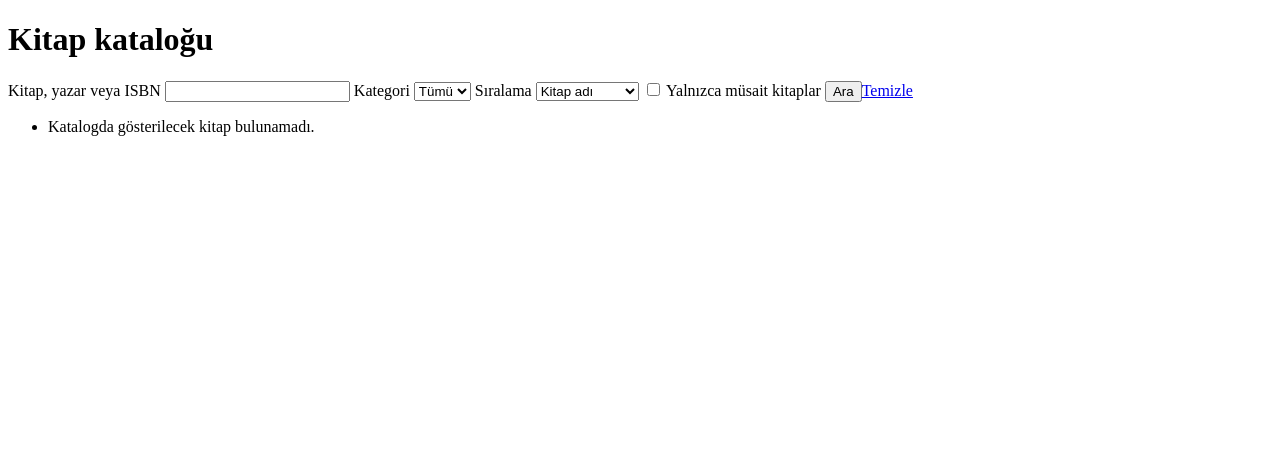
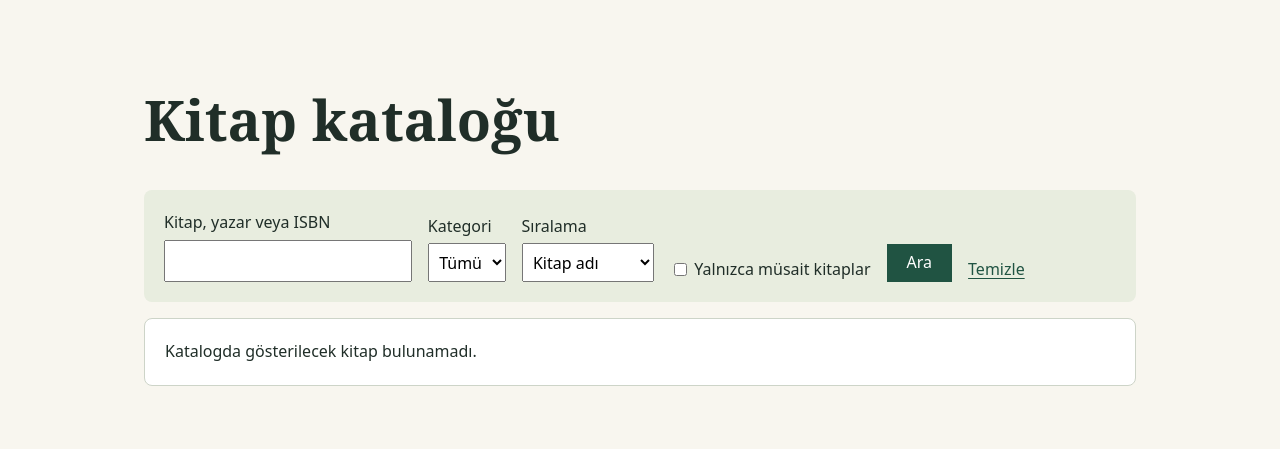
Before and after one commit to Aysimacil/library-management-system, a Django app: page / in a window 1280 px wide. Shown: the top 449 px of the page. Run offline with Django 5.2, Linux system fonts and the light colour scheme; data that the repository does not hold is empty.

Commit message:
feat: improve catalog layout and navigation

```diff
--- /dev/null
+++ b/static/css/catalog.css
@@ -0,0 +1,18 @@
+* { box-sizing: border-box; }
+body { margin: 0; background: #f8f6ef; color: #202e28; font: 1rem/1.6 system-ui, sans-serif; }
+main { max-width: 68rem; margin: auto; padding: clamp(1rem, 4vw, 3rem); }
+h1, h2 { font-family: Georgia, serif; line-height: 1.2; overflow-wrap: anywhere; }
+h1 { font-size: clamp(2rem, 5vw, 3.5rem); }
+a { color: #205342; text-underline-offset: .18em; }
+form, nav { display: flex; align-items: end; flex-wrap: wrap; gap: 1rem; }
+form { padding: 1.25rem; background: #e8eddf; border-radius: .5rem; }
+label { display: grid; gap: .25rem; }
+label:has(input[type=checkbox]) { display: flex; align-items: center; }
+input, select, button { font: inherit; max-width: 100%; padding: .4rem; }
+button { background: #205342; color: white; border: 0; padding-inline: 1.25rem; cursor: pointer; }
+:focus-visible { outline: 3px solid #9a5519; outline-offset: 3px; }
+.catalog { list-style: none; padding: 0; display: grid; grid-template-columns: repeat(auto-fit,minmax(min(100%,18rem),1fr)); gap: 1rem; }
+.catalog li { padding: 1.25rem; border: 1px solid #cdd4c8; background: white; border-radius: .5rem; overflow-wrap: anywhere; }
+dt { font-weight: bold; }
+dd { margin: 0 0 .75rem; }
+@media (max-width: 36rem) { form { align-items: stretch; flex-direction: column; } }
--- a/templates/books/catalog_base.html
+++ b/templates/books/catalog_base.html
@@ -1,3 +1,4 @@
+{% load static %}
 <!DOCTYPE html>
-<html lang="tr"><head><meta charset="utf-8"><meta name="viewport" content="width=device-width, initial-scale=1"><title>{% block title %}Kitap kataloğu{% endblock %}</title></head>
+<html lang="tr"><head><meta charset="utf-8"><meta name="viewport" content="width=device-width, initial-scale=1"><title>{% block title %}Kitap kataloğu{% endblock %}</title><link rel="stylesheet" href="{% static 'css/catalog.css' %}"></head>
 <body><main>{% block content %}{% endblock %}</main></body></html>
```
